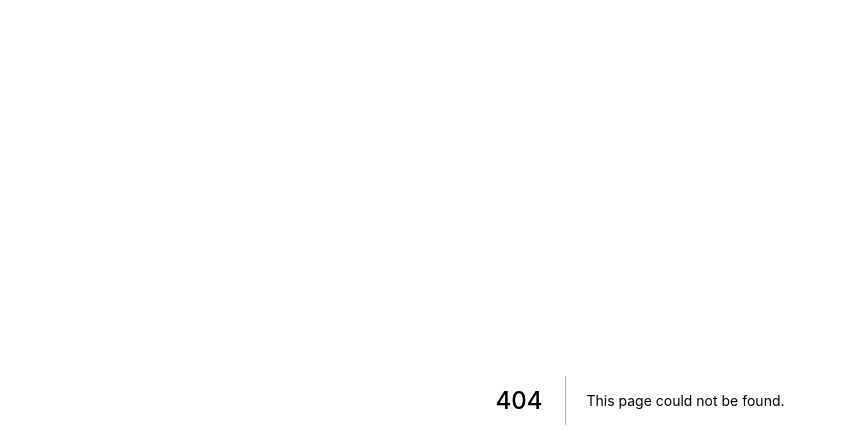
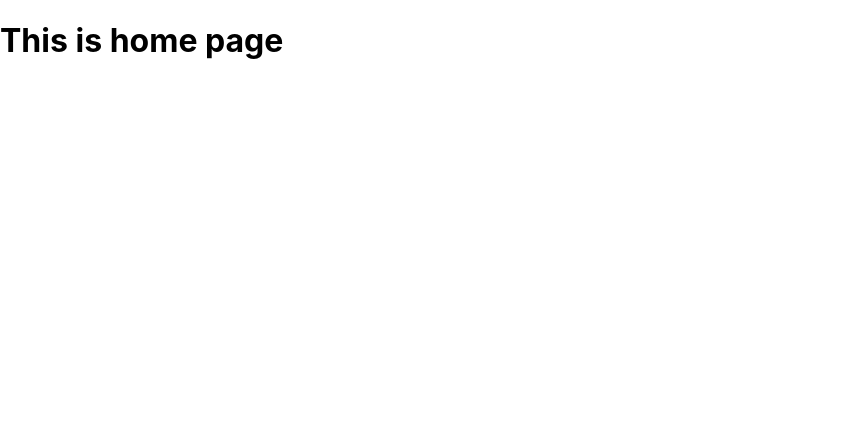
Before and after one commit to AbhinavNmdo/NextJs, a Next.js app in the folder firstapp/: page /home in a window 1280 px wide. Before the commit this address had no page. Shown: the top 448 px of the page, without its empty margins (0-846 px from the left). Built offline with nearby package versions, Linux system fonts and the light colour scheme.

Commit message:
Using useRouter Hook

```diff
--- /dev/null
+++ b/firstapp/pages/home.jsx
@@ -0,0 +1,11 @@
+import React from 'react'
+
+const home = () => {
+    return (
+        <div>
+            <h1>This is home page</h1>
+        </div>
+    )
+}
+
+export default home
```
Also changed, not shown: firstapp/pages/[itemNo].jsx (added, +14 -0 lines).
